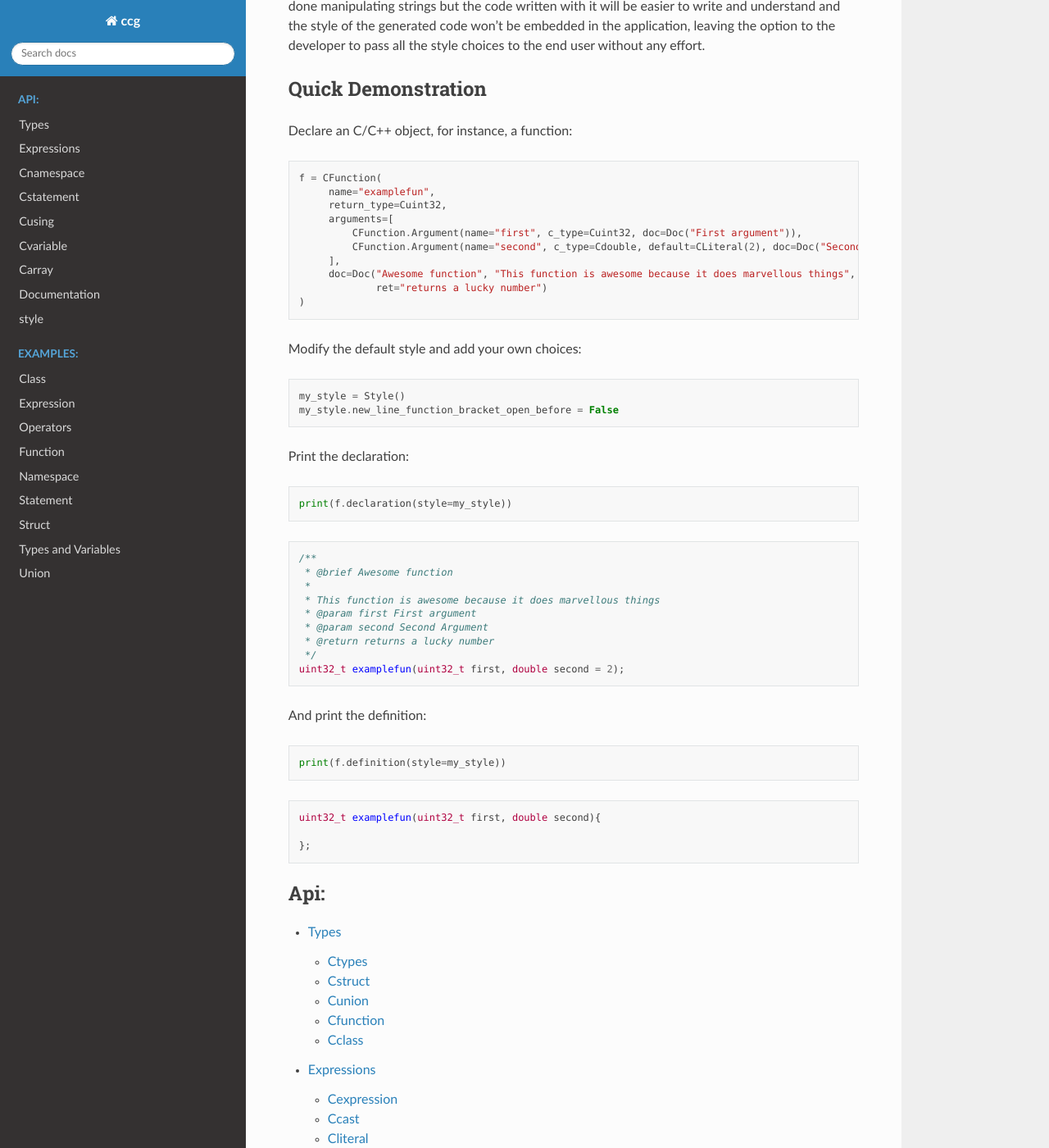
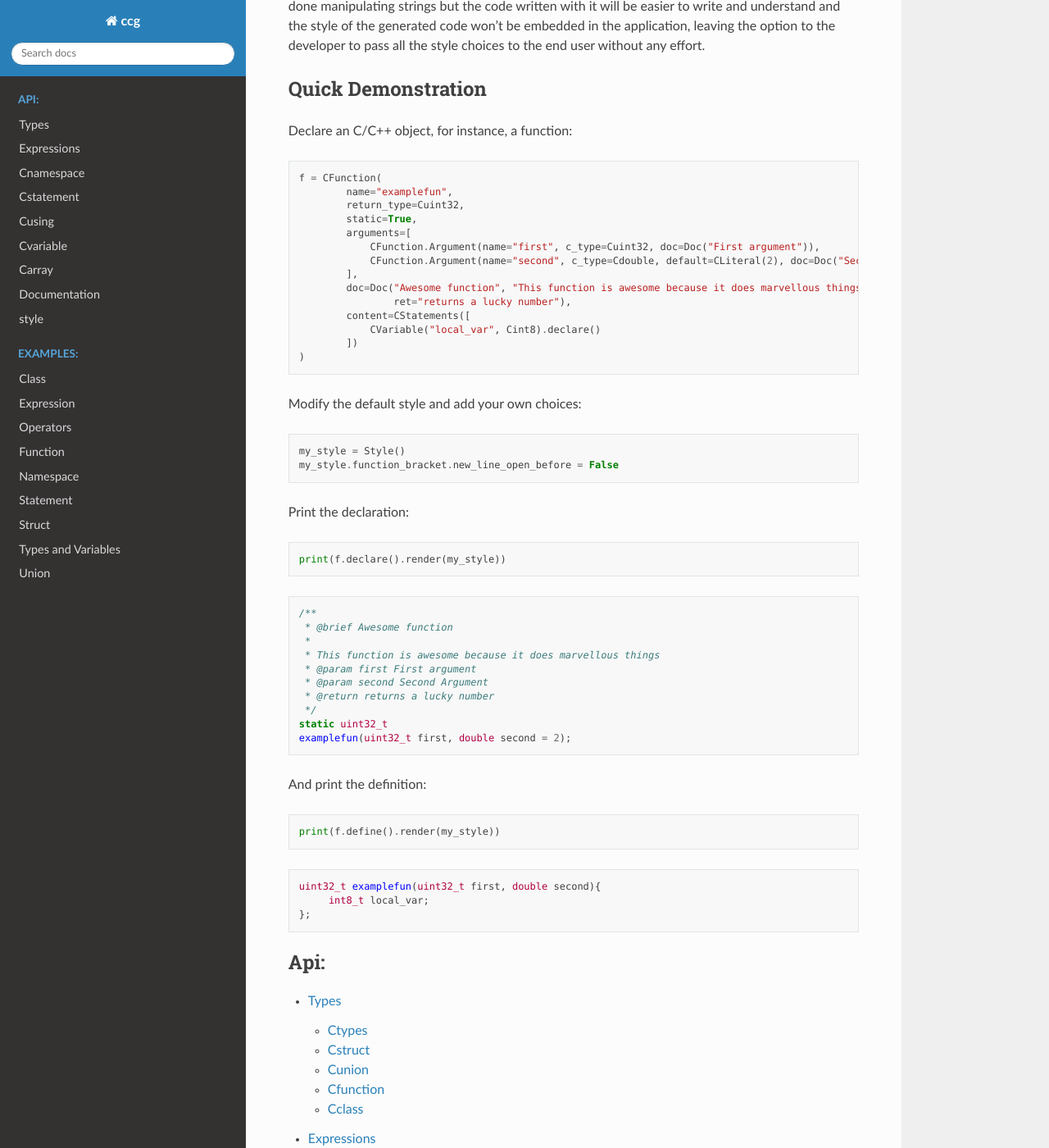
Before and after one commit to polfeliu/CCG, a Sphinx documentation site: the page built from doc/source/index.rst, in a window 1280 px wide and 1400 px high, scrolled down 308 px. Shown: the whole window at 82% size. Built offline with Sphinx 7.4.7 and the Read the Docs theme 2.0.0, drawn with Linux system fonts in a browser that asks for light colours.

Commit message:
updated readme and index

```diff
--- a/doc/source/index.rst
+++ b/doc/source/index.rst
@@ -13,14 +13,18 @@ Declare an C/C++ object, for instance, a function:
 .. code-block:: python
 
    f = CFunction(
-        name="examplefun",
-        return_type=Cuint32,
-        arguments=[
-            CFunction.Argument(name="first", c_type=Cuint32, doc=Doc("First argument")),
-            CFunction.Argument(name="second", c_type=Cdouble, default=CLiteral(2), doc=Doc("Second Argument"))
-        ],
-        doc=Doc("Awesome function", "This function is awesome because it does marvellous things",
-                ret="returns a lucky number")
+           name="examplefun",
+           return_type=Cuint32,
+           static=True,
+           arguments=[
+               CFunction.Argument(name="first", c_type=Cuint32, doc=Doc("First argument")),
+               CFunction.Argument(name="second", c_type=Cdouble, default=CLiteral(2), doc=Doc("Second Argument"))
+           ],
+           doc=Doc("Awesome function", "This function is awesome because it does marvellous things",
+                   ret="returns a lucky number"),
+           content=CStatements([
+               CVariable("local_var", Cint8).declare()
+           ])
    )
 
 Modify the default style and add your own choices:
@@ -28,13 +32,13 @@ Modify the default style and add your own choices:
 .. code-block:: python
 
    my_style = Style()
-   my_style.new_line_function_bracket_open_before = False
+   my_style.function_bracket.new_line_open_before = False
 
 Print the declaration:
 
 .. code-block:: python
 
-   print(f.declaration(style=my_style))
+   print(f.declare().render(my_style))
 
 .. code-block:: c
 
@@ -46,18 +50,19 @@ Print the declaration:
     * @param second Second Argument
     * @return returns a lucky number
     */
-   uint32_t examplefun(uint32_t first, double second = 2);
+   static uint32_t
+   examplefun(uint32_t first, double second = 2);
 
 And print the definition:
 
 .. code-block:: python
 
-   print(f.definition(style=my_style))
+   print(f.define().render(my_style))
 
 .. code-block:: c
 
    uint32_t examplefun(uint32_t first, double second){
-
+        int8_t local_var;
    };
 
 .. toctree::
```
Also changed, not shown: README.md (+18 -13 lines).
